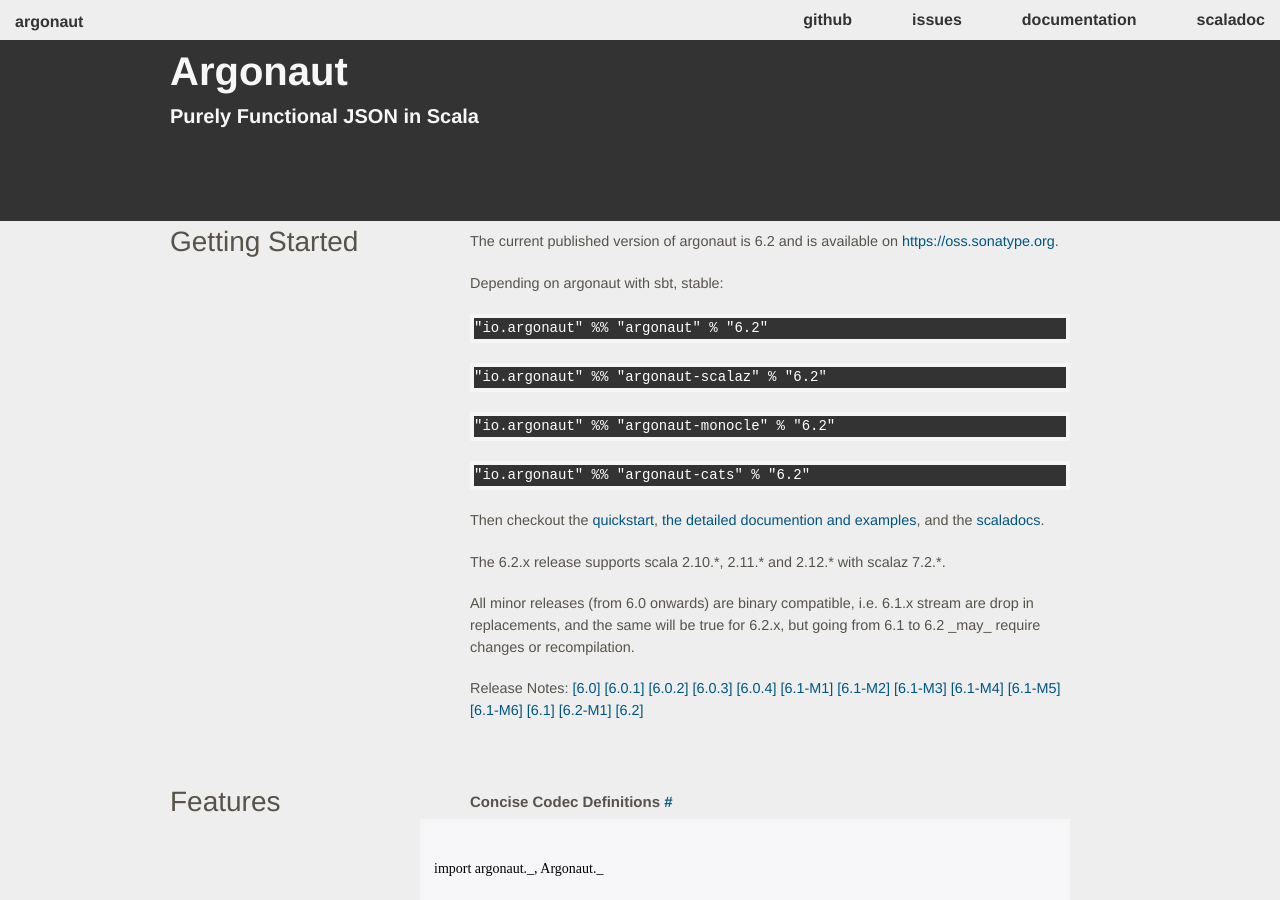
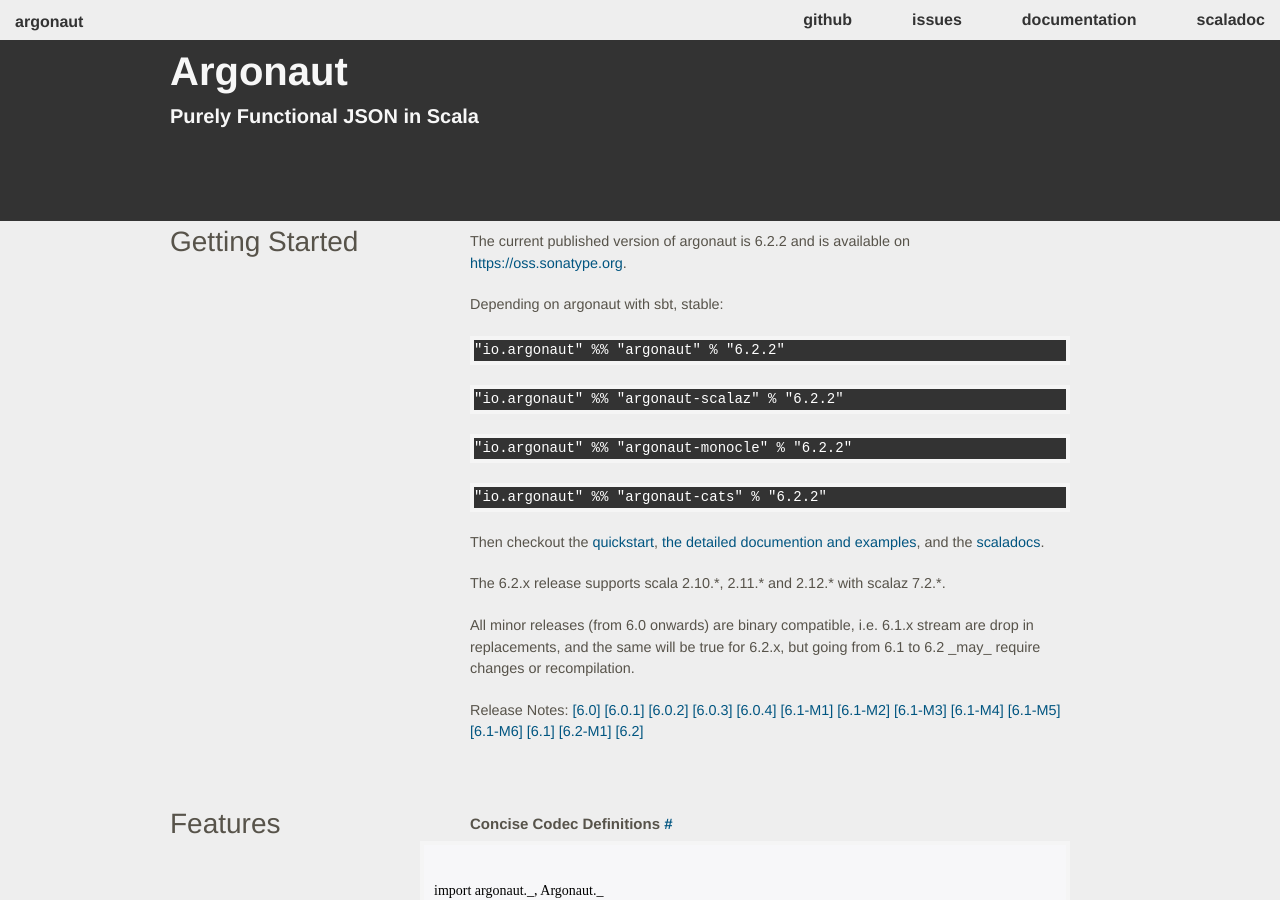
Before and after one commit to argonaut-io/argonaut.io, a Jekyll site: the page built from index.markdown, in a window 1280 px wide and 900 px high. Built offline with Jekyll 4.4.1, drawn with Linux system fonts in a browser that asks for light colours; nearby versions of some CDN libraries; some web fonts are replaced.

Commit message:
update versions in _config.yml

```diff
--- a/_config.yml
+++ b/_config.yml
@@ -1,7 +1,7 @@
 exclude: ['README.md', 'Makefile', 'build.sbt', 'target', 'gen', 'sbt', 'project']
-release: 6.2
-development: 6.2
-milestone: 6.2
+release: 6.2.2
+development: 6.2.2
+milestone: 6.2.2
 notes: ['6.0', '6.0.1', '6.0.2', '6.0.3', '6.0.4', '6.1-M1', '6.1-M2', '6.1-M3', '6.1-M4', '6.1-M5', '6.1-M6', '6.1', '6.2-M1', '6.2']
 markdown: kramdown
 exclude: ['*.sublime-*', 'Gemfile', 'Makefile', 'shell.nix', 'build.sbt', 'project']
```
